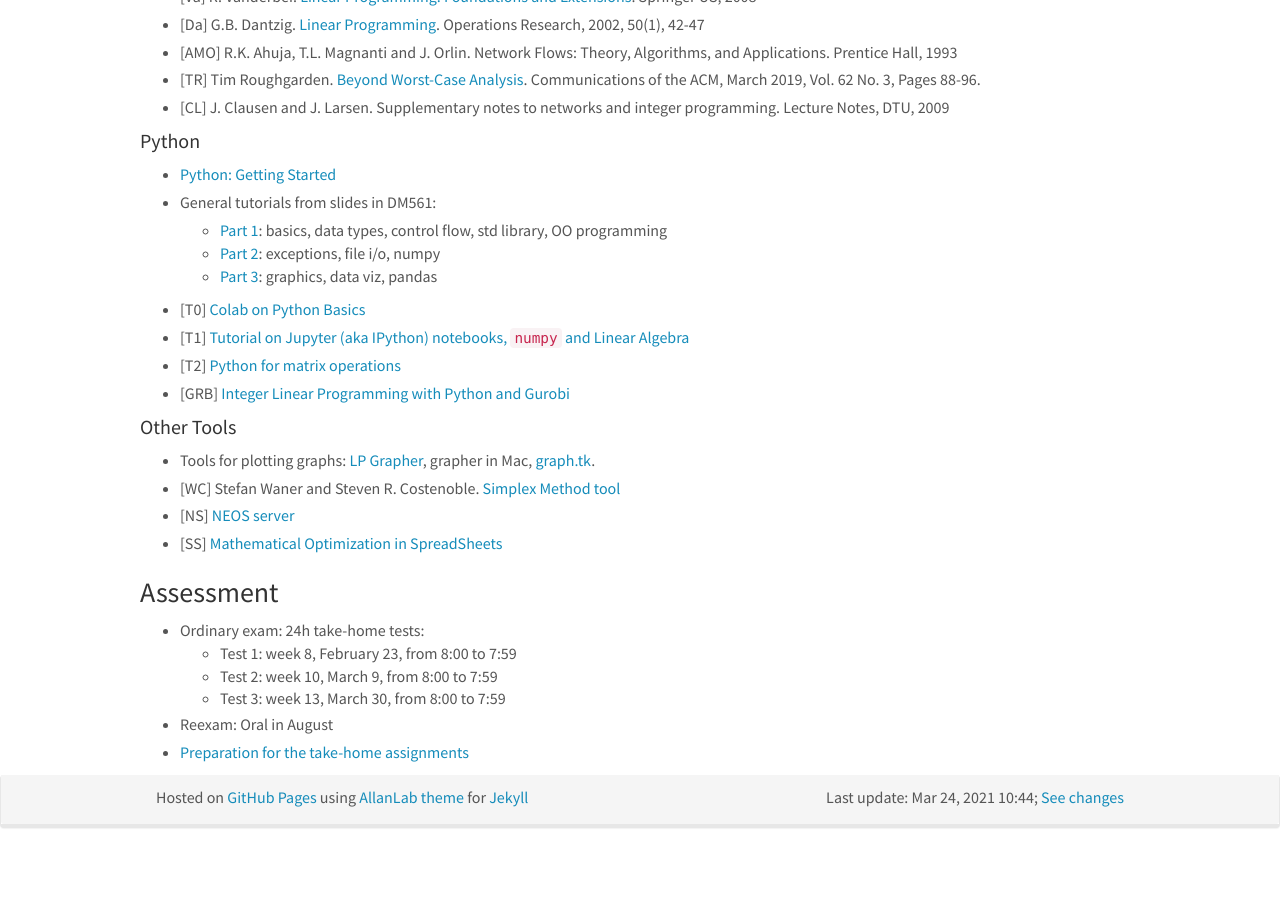
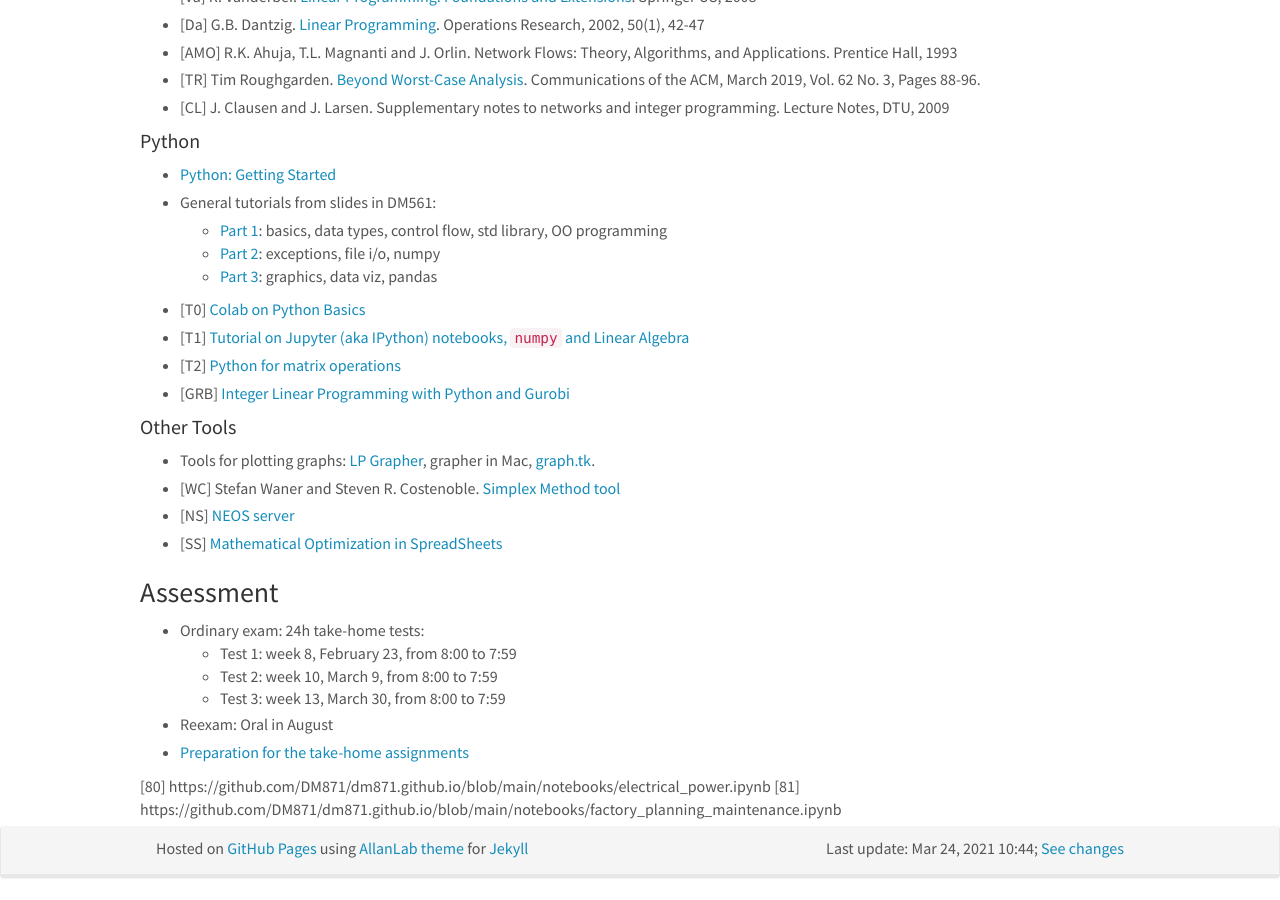
Before and after one commit to DM871/dm871_old_github_io, a Jekyll site: the page built from index.md, in a window 1280 px wide and 900 px high, scrolled down 2085 px. Built offline with Jekyll 4.4.1, drawn with Linux system fonts in a browser that asks for light colours; nearby versions of some CDN libraries; comment, search, counter and statistics services are not loaded; before the commit the page ends 2935 px from its top, so only the background shows below that; some of the changed text lies outside the part shown.

Commit message:
changes to notebooks

```diff
--- a/index.md
+++ b/index.md
@@ -102,7 +102,7 @@
 | E           | Total Unimodular Matrices and Network Flows                            | [Sheet 7][57]; [Solutions][66]                                                                     |            |
 |-------------+------------------------------------------------------------------------+----------------------------------------------------------------------------------------------------+------------|
 | 12        L | Network Simplex; Farkas Lemma                                          | [Slides][14]; [CL pp 7.1-7.2]; [AMO pp 11.1-11.5]; [F pp 67-68]                                    |            |
-| L           | Practice Workshop with ILP Software: Application Case                  |                                                                                                    |            |
+| L           | Practice Workshop with ILP Software: Application Case                  |   [Unit Commitment](https://github.com/DM871/dm871.github.io/blob/main/notebooks/electrical_power.ipynb); [Factory Planning and Maintenance](https://github.com/DM871/dm871.github.io/blob/main/notebooks/factory_planning_maintenance.ipynb)                                                                                                 |            |
 | E           | Modeling with Network Flows                                            | [Sheet 8][58]                                                                                      |            |
 |-------------+------------------------------------------------------------------------+----------------------------------------------------------------------------------------------------+------------|
 | 13          |                                                                        |                                                                                                    | Tuesday,   |
@@ -286,6 +286,10 @@
 
 
 
+[80] {{ "https://github.com/DM871/dm871.github.io/blob/main/notebooks/electrical_power.ipynb" | absolute_url }}
+[81] {{ "https://github.com/DM871/dm871.github.io/blob/main/notebooks/factory_planning_maintenance.ipynb" | absolute_url }}
+
+
 
 
 
```
Also changed, not shown: 3 other files.
